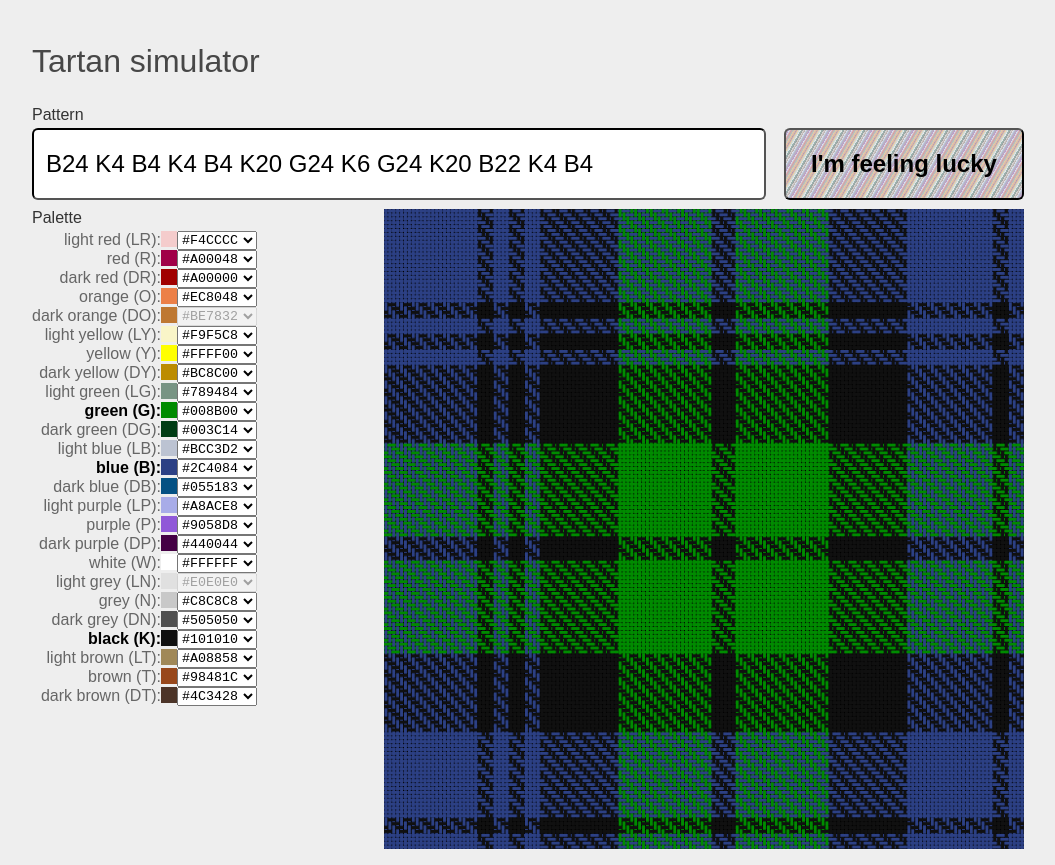
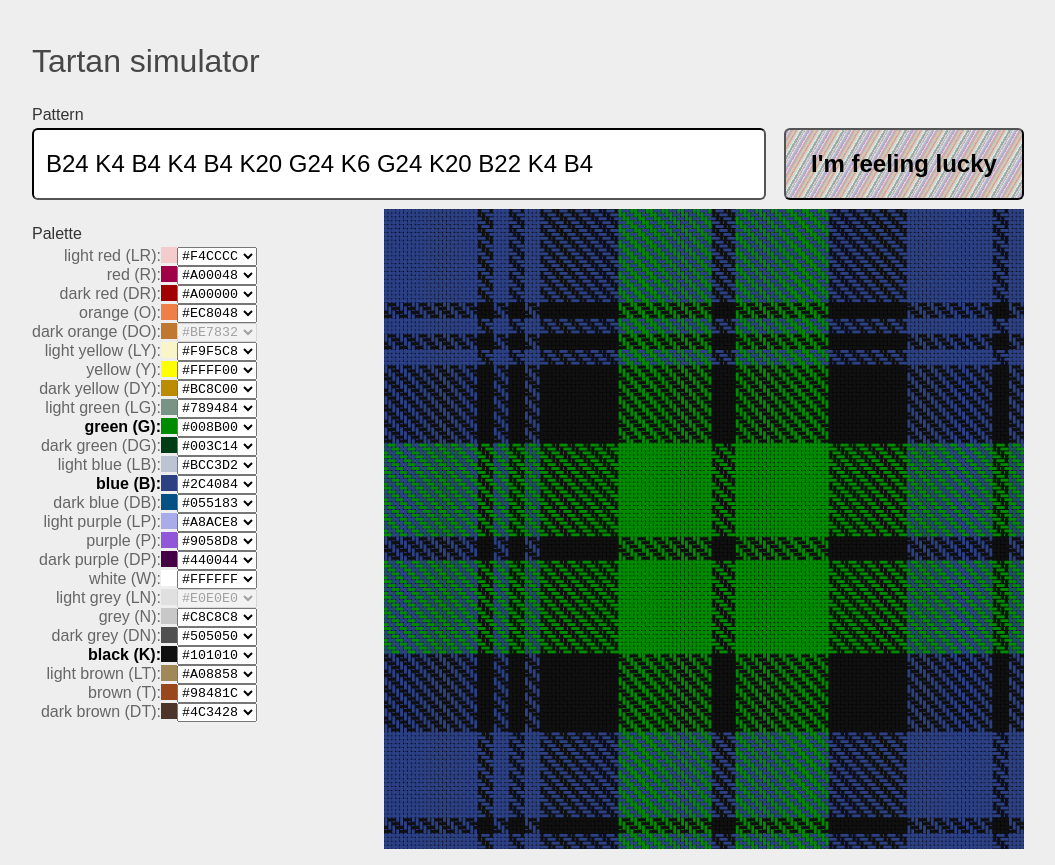
Before and after one commit to aldeka/tartanizer, a SvelteKit app: page / in a window 1280 px wide. Shown: the whole page, without its empty margins (112-1167 px from the left). Built offline with nearby package versions, Linux system fonts and the light colour scheme.

Commit message:
palette section margin

```diff
--- a/src/routes/+page.svelte
+++ b/src/routes/+page.svelte
@@ -328,4 +328,8 @@
 		font-size: 16px;
 		color: #333;
 	}
+
+	section#palette {
+		margin-top: 1em;
+	}
 </style>
```
